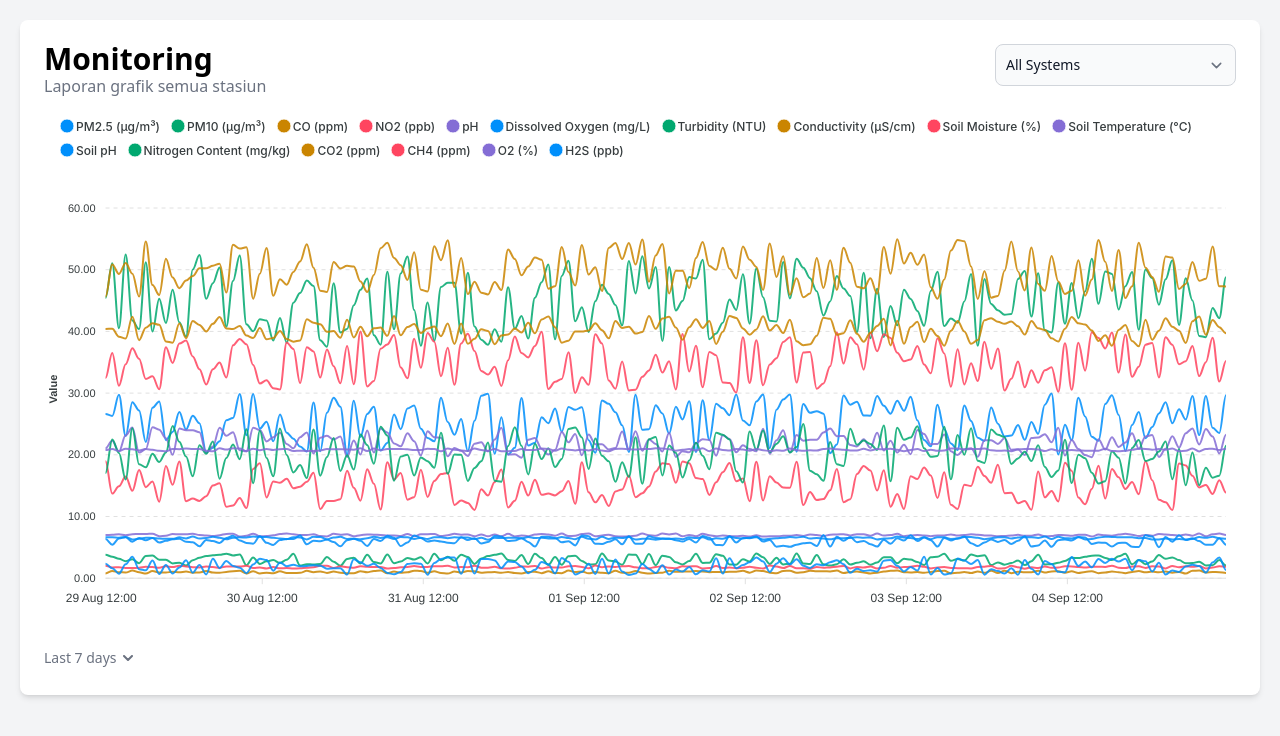
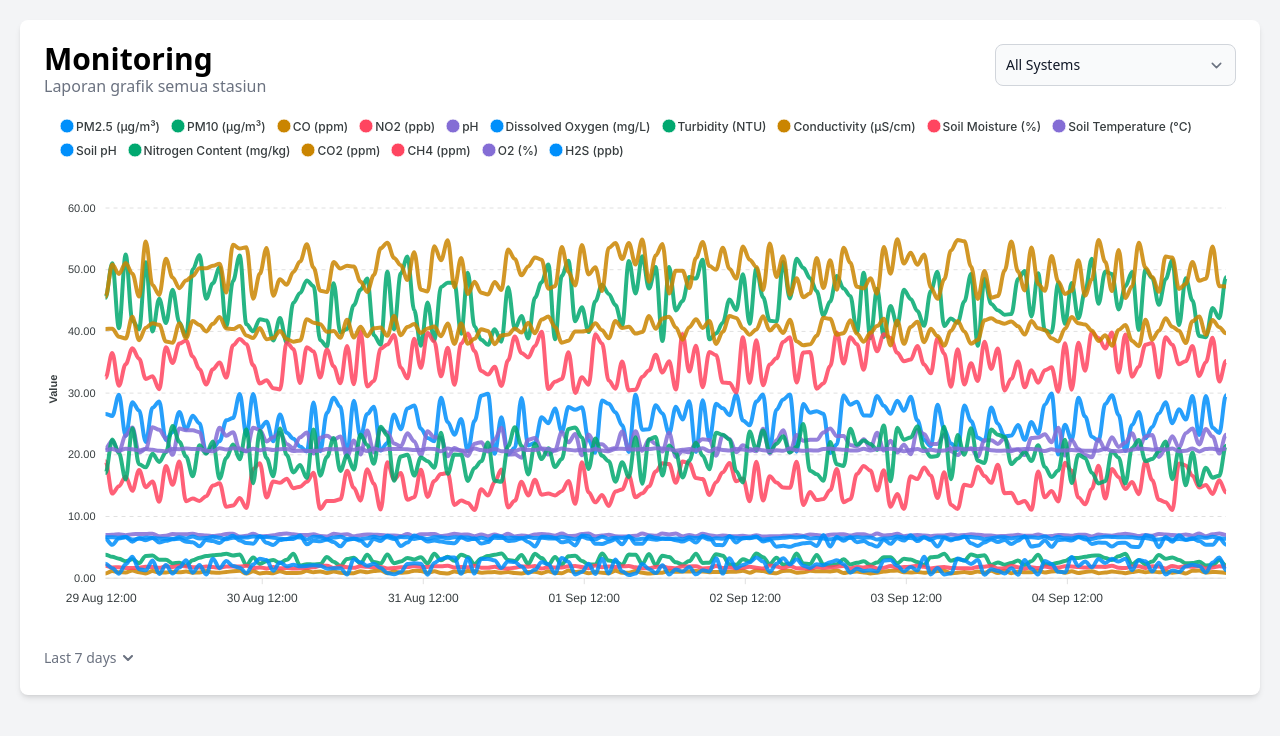
Before and after one commit to yokoberek/charts, a plain HTML site: page index.html in a window 1280 px wide. Drawn offline with nearby package versions, Linux system fonts and the light colour scheme.

Commit message:
fix: update index.htlm

```diff
--- a/index.html
+++ b/index.html
@@ -150,7 +150,7 @@
                         enabled: false
                     },
                     stroke: {
-                        width: 2,
+                        width: 4,
                         curve: 'smooth'
                     },
                     legend: {
```
